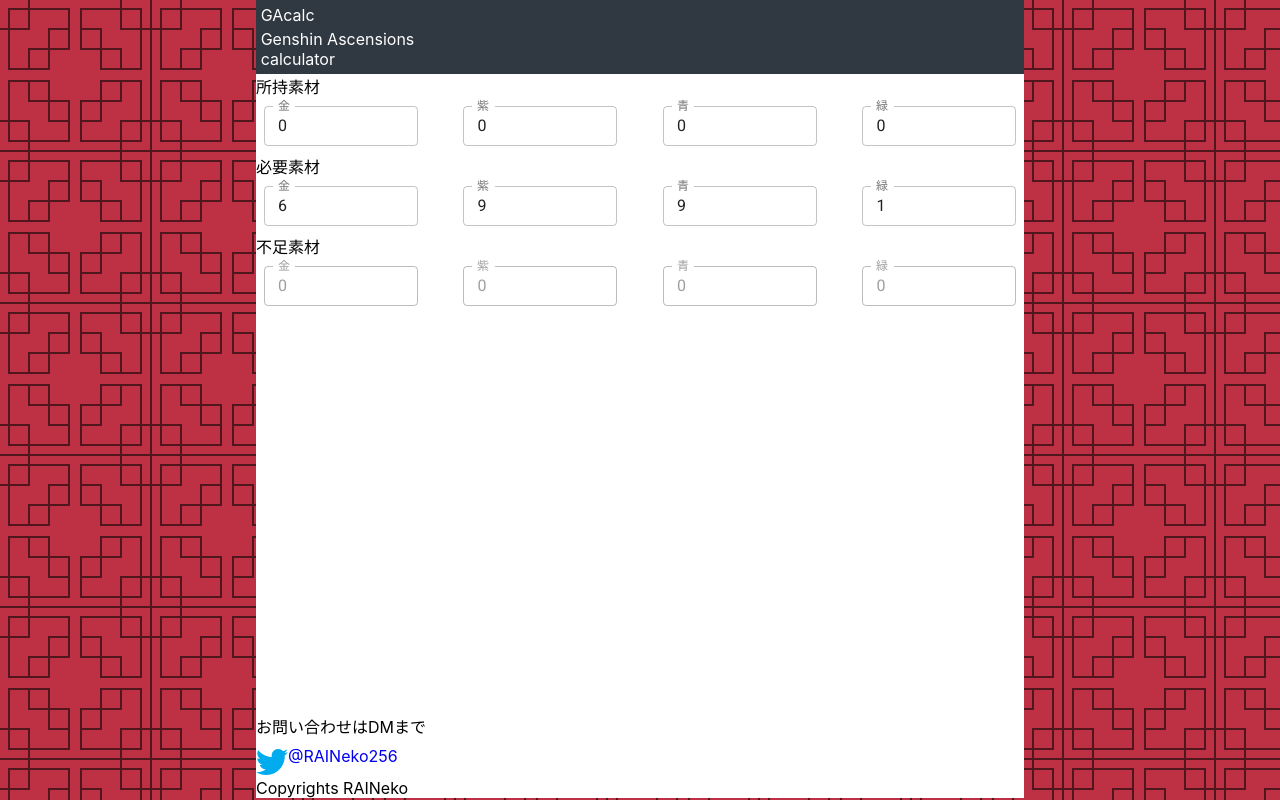
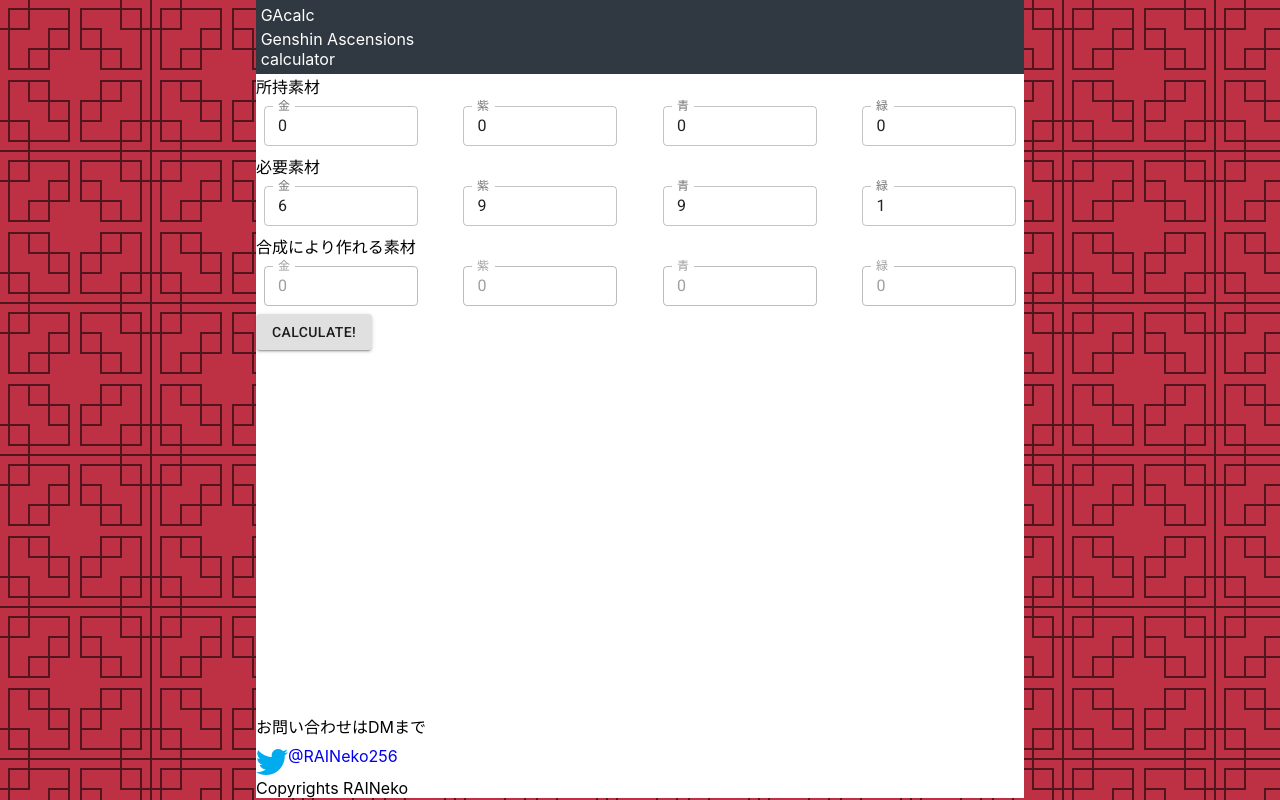
Before and after one commit to RAINeko256/gacalc, a React (Create React App) app: page / in a window 1280 px wide. Built offline with nearby package versions, Linux system fonts and the light colour scheme.

Commit message:
計算機能の完成
アルゴリズム間違ってたりjsの足し算の仕様に苦しめられながらもなんとか完成

```diff
--- a/src/App.js
+++ b/src/App.js
@@ -1,7 +1,9 @@
 import "./App.css";
 import React from "react";
 import TextField from "@material-ui/core/TextField";
+import Button from '@material-ui/core/Button'
 import { makeStyles } from "@material-ui/core/styles";
+
 
 //ヘッダー
 function Header() {
@@ -22,7 +24,7 @@
 class Calc extends React.Component{
   constructor(props){
     super(props);
-    this.handleChange=this.handleChange.bind(this);
+    this.handleChange = this.handleChange.bind(this);
     this.calculate = this.calculate.bind(this);
     this.state={
       pm : 0,
@@ -39,21 +41,66 @@
       sp : 0,
       sb : 0,
       sg : 0,
-      //s*は不足分（表示する素材の個数)
+      //s*は合成により作れる個数（表示する素材の個数)
     };
   }
 
-  async calculate(){
-    //const m_shotage , p_shortage , b_shortage , g_shortage;
-    this.state.sg = (this.state.pg < this.state.ng) ? (this.state.ng - this.state.pg) : 0;
-    console.log(this.state.sg);
+  calculate=()=>{
+    //let pm,pp,pb,pg,nm,np,nb,ng,sm,sp,sb,sg;
+    let [pm,pp,pb,pg,nm,np,nb,ng,tsm,tsp,tsb,tsg]=
+      [this.state.pm,this.state.pp,this.state.pb,this.state.pg,this.state.nm,this.state.np,this.state.nb,this.state.ng,this.state.sm,this.state.sp,this.state.sb,this.state.sg];
+    let make_b,make_p,make_m;
+    let poss_b,poss_p,poss_m;
+    //p*はposession_*、所持している素材
+    //n*はnecessary_*、必要素材
+    //s*はshortage_*、不足素材 ←現在、所持数を表示させる仕様になっているため、要変更！
+    //make_*は合成した分
+    //ts*はtemporary_shortage_[color_head_letter]で、setStateするときに文字が被らないようにしてる
+    //
+    //必要数以上の素材を持っている場合((make_*+p*)>=n*)は、
+    //必要素材が集まっているので、所持数は必要数と等しい(n*)
+    //そうでない場合は、所持数は(make_* + p*)と等しい
+
+    //緑は合成で作れないので、make_gという値はない
+    tsg = (pg >= ng) ? (ng) : (pg);
+
+    make_b=Math.floor((((pg - ng)>=0)?(pg-ng):0)/3);
+    make_b=parseInt(make_b);
+    pb=parseInt(pb);
+    tsb = ((make_b + pb)>=nb)?(nb):(make_b + pb);
+
+    make_p=Math.floor(((((pb + make_b)- nb)>=0)?((pb+make_b)-nb):0)/3);
+    make_p=parseInt(make_p);
+    pp=parseInt(pp);
+    tsp = ((make_p + pp)>=np)?(np):(make_p + pp);
+
+    make_m=Math.floor(((((pp + make_p)- np)>=0)?((pp+make_p)-np):0)/3)
+    make_m=parseInt(make_m);
+    pm=parseInt(pm);
+    tsm = ((make_m + pm)>=nm)?(nm):(make_m + pm);
+
+    console.log(make_b,make_p,make_m);
+
+    //setState
+    this.setState({
+      sg : tsg
+      });
+    this.setState({
+      sb : tsb
+      });
+    this.setState({
+      sp : tsp
+      });
+    this.setState({
+      sm : tsm
+      });
   }
 
   handleChange = props => event =>{
     this.setState({
     [props] : event.target.value
     });
-    this.calculate();
+
   };
 
   render(){
@@ -181,7 +228,7 @@
             onChange={this.handleChange('ng')}
           />
         </form>
-        <p>不足素材</p>
+        <p>合成により作れる素材</p>
         <form className={this.props.classes.root} noValidate autoComplete="off">
           <TextField
             id="outlined-number"
@@ -240,6 +287,7 @@
             value={this.state.sg}
           />
         </form>
+        <Button variant="contained" onClick={()=>{this.calculate()}}>Calculate!</Button>
       </div>
     );
   }
```
